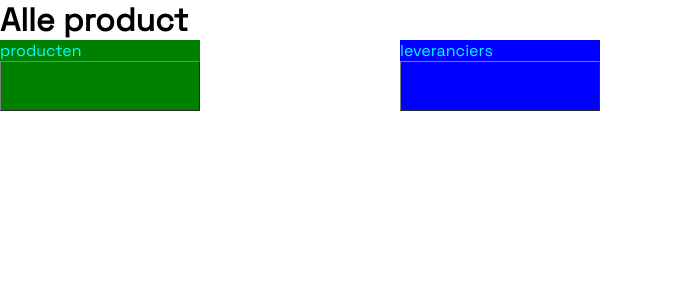
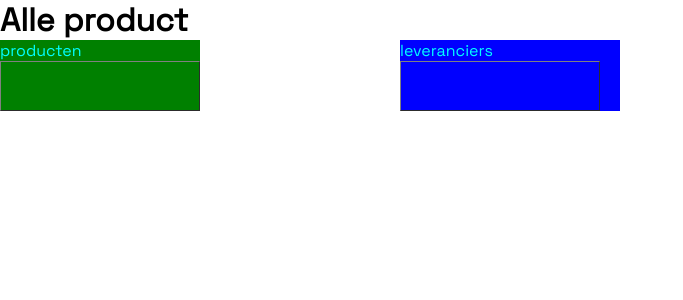
Before and after one commit to NouamanGuendoul/project-3, a PHP site: page /producten/producten.php in a window 1280 px wide. Shown: the part 80-380 px from the top of the page, without its empty margins (0-683 px from the left). Run offline with PHP 8.4, Linux system fonts and the light colour scheme; data that the repository does not hold is empty.

Commit message:
producten fix

```diff
--- a/webpage/producten/producten.css
+++ b/webpage/producten/producten.css
@@ -4,8 +4,8 @@
     color: aqua;
     background-color: green;
 }
-.product2{
-    width: 200px;
+.leveranciers{
+    width: 220px;
     position: relative;
 
     left: 400px;
--- a/webpage/producten/producten.php
+++ b/webpage/producten/producten.php
@@ -41,7 +41,7 @@ include "../navbar/menu.html";
     }
 
     echo"</div> ";
-    echo" <div class='product2'> ";
+    echo" <div class='leveranciers'> ";
     try {
 
 
```
